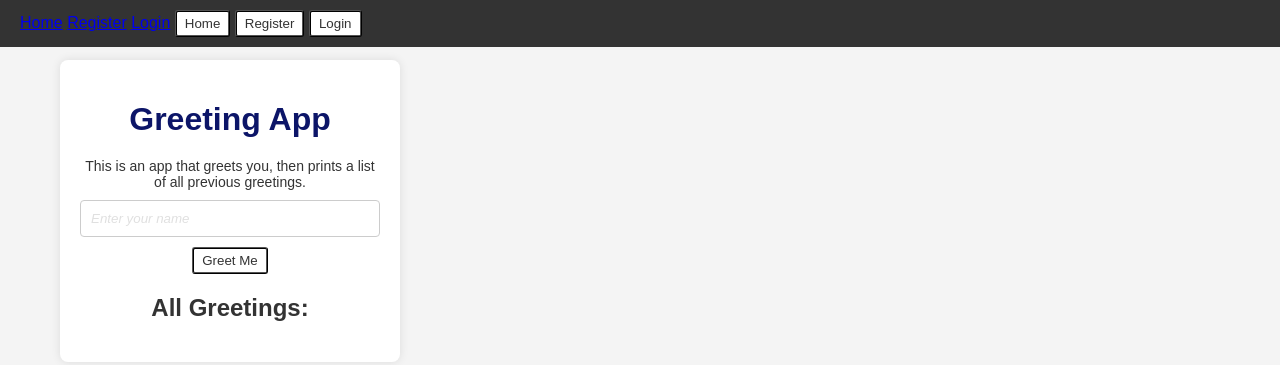
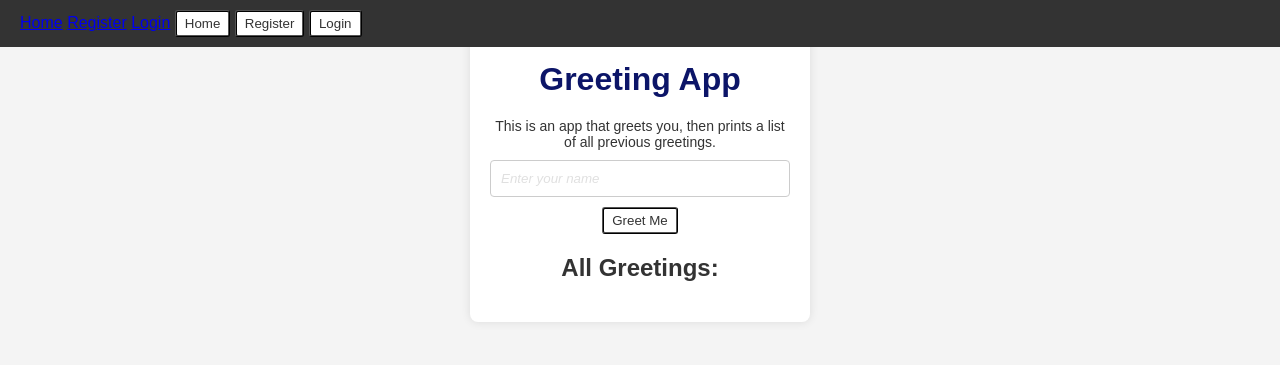
Before and after one commit to hacktheworld-source/web-application, a website: page public/index.html in a window 1280 px wide. Drawn offline with Linux system fonts and the light colour scheme.

Commit message:
updated styles.css

```diff
--- a/public/styles.css
+++ b/public/styles.css
@@ -45,7 +45,8 @@ nav ul li a:hover {
 /* Ensure content starts below the nav bar */
 .container {
     background: #fff;
-    margin: 60px;
+    margin: 60px auto;
+    margin-top: 20px;
     padding: 20px;
     border-radius: 8px;
     box-shadow: 0 0 10px rgba(0, 0, 0, 0.1);
```
